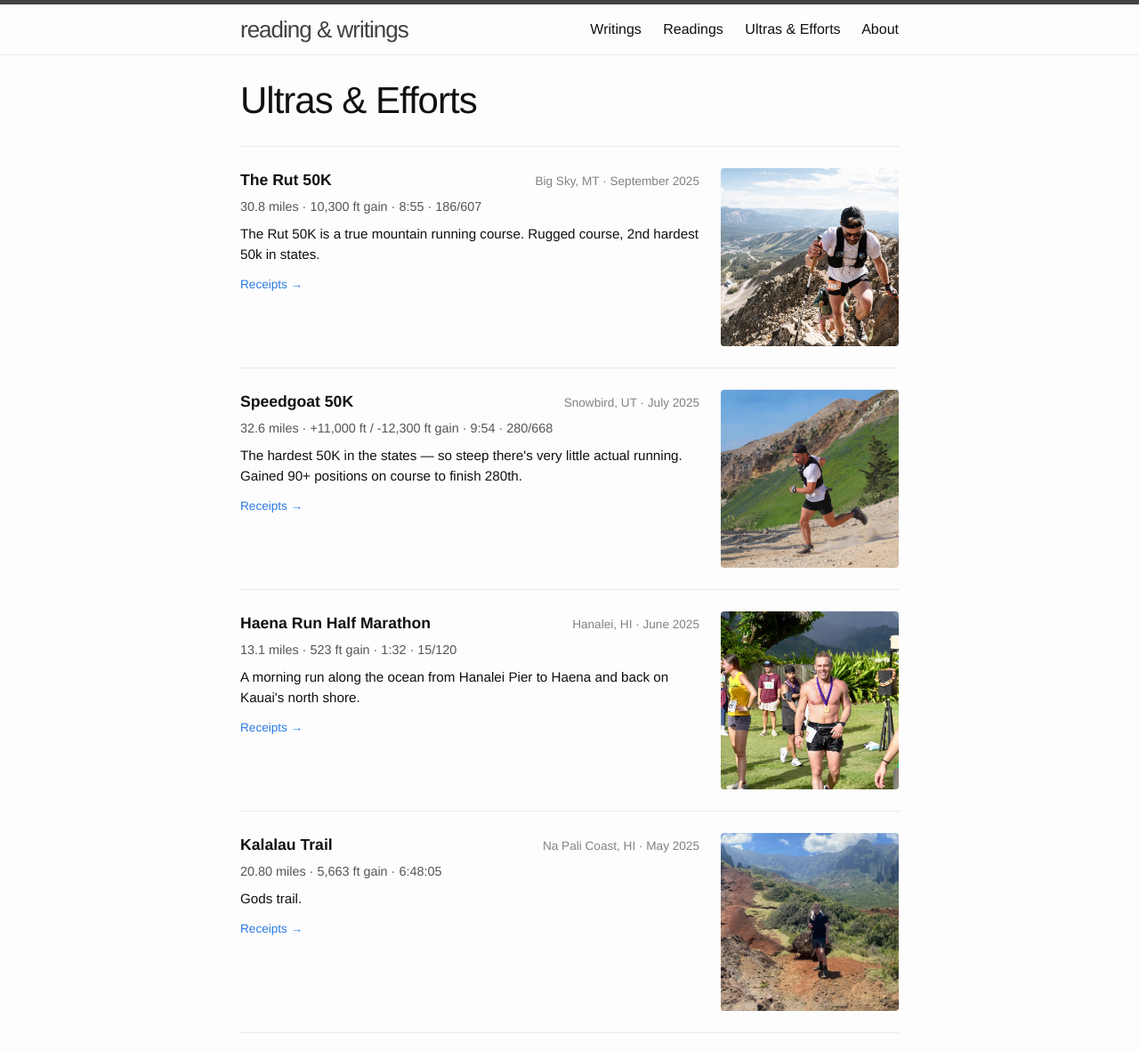
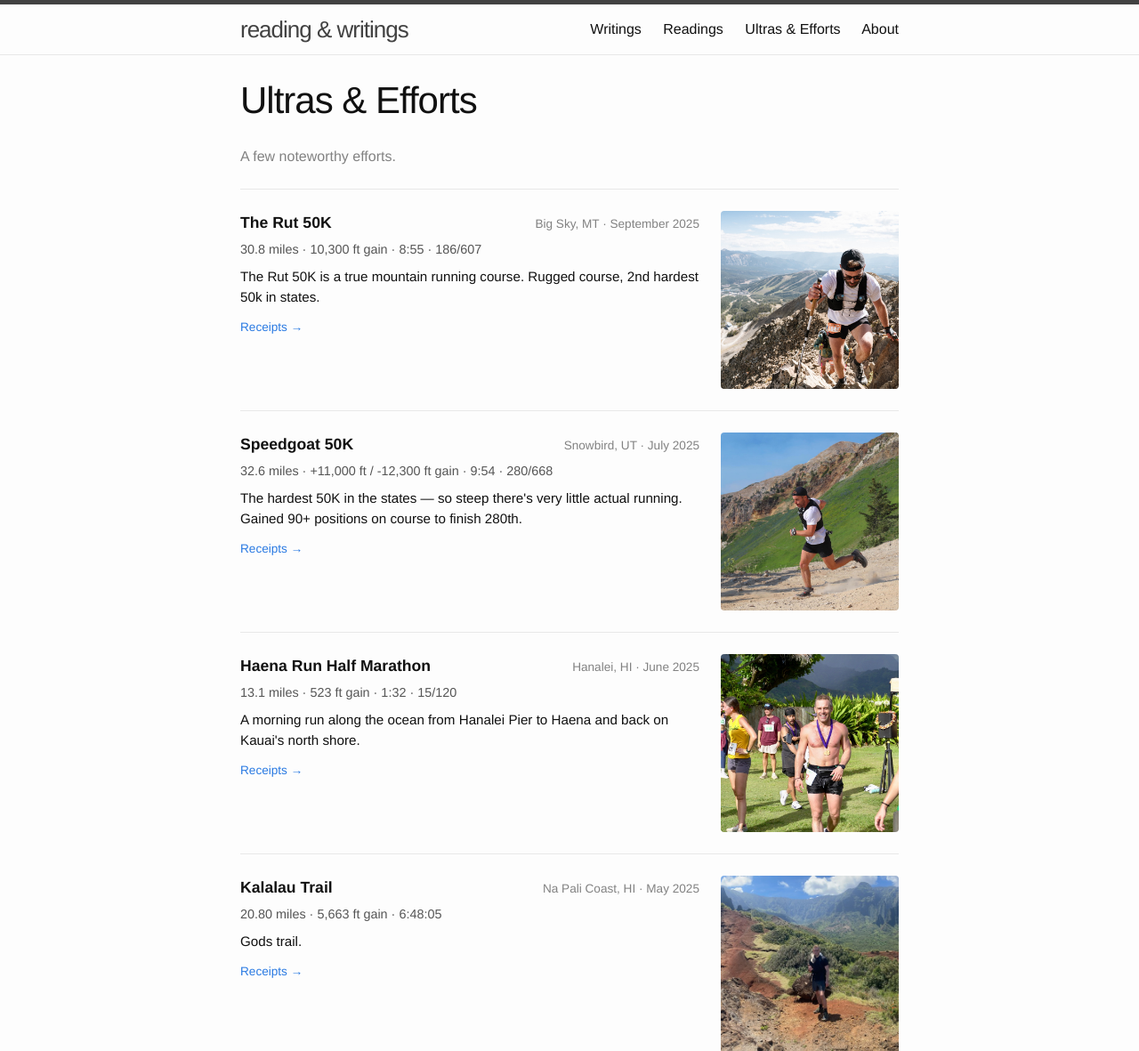
Before and after one commit to mjberg/reading-and-writing, a Jekyll site: the page built from _pages/03_ultras.md, in a window 1280 px wide, cut to the strip 0-1181 px from the top of the page. Shown: the whole strip at 89% size. Built offline with Jekyll 4.4.1, drawn with Linux system fonts in a browser that asks for light colours; part of the change alters nothing that is shown.

Commit message:
Add subheading to Ultras & Efforts page

```diff
--- a/_pages/03_ultras.md
+++ b/_pages/03_ultras.md
@@ -3,6 +3,8 @@ layout: page
 title: Ultras & Efforts
 permalink: /ultras/
 ---
+
+<p class="race-intro">A few noteworthy efforts.</p>
 
 <div class="race-list">
 {% for race in site.data.races %}
@@ -28,7 +30,8 @@ permalink: /ultras/
 </div>
 
 <style>
-.race-list { margin-top: 1.5em; }
+.race-intro { color: #828282; margin-bottom: 1.5em; }
+.race-list { margin-top: 0; }
 .race-entry {
   border-top: 1px solid #e8e8e8;
   padding: 1.5em 0;
```
